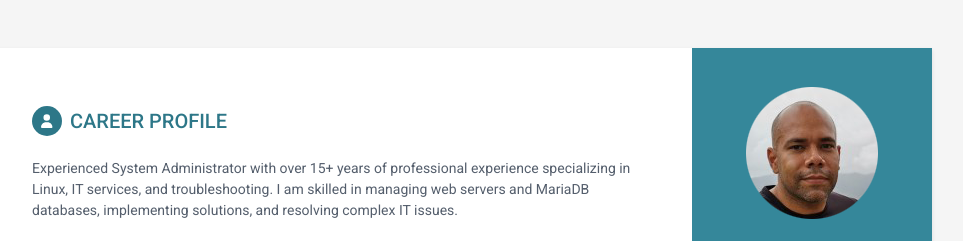
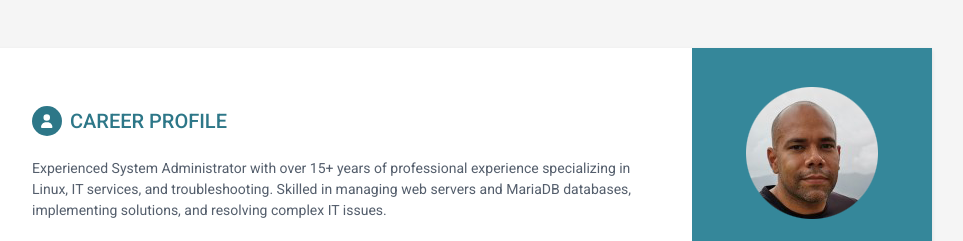
Before and after one commit to hugobali/hugobali.github.io, a plain HTML site: page index.html in a window 1280 px wide. Shown: the top 241 px of the page, without its empty margins (188-1151 px from the left). Drawn offline with Linux system fonts and the light colour scheme.

Commit message:
Update career profile description for clarity

```diff
--- a/index.html
+++ b/index.html
@@ -74,7 +74,7 @@
                 <h2 class="section-title"><span class="icon-holder"><i class="fa-solid fa-user"></i></span>Career Profile</h2>
                 <div class="summary">
                     <p>Experienced System Administrator with over 15+ years of professional experience specializing in Linux, IT services, and troubleshooting.
-                        I am skilled in managing web servers and MariaDB databases, implementing solutions, and resolving complex IT issues.</p>
+                        Skilled in managing web servers and MariaDB databases, implementing solutions, and resolving complex IT issues.</p>
                         <p>Learning AWS, Cloud infrastructure technologies and DevOps workflow.</p>
                 </div><!--//summary-->
             </section><!--//section-->
```
